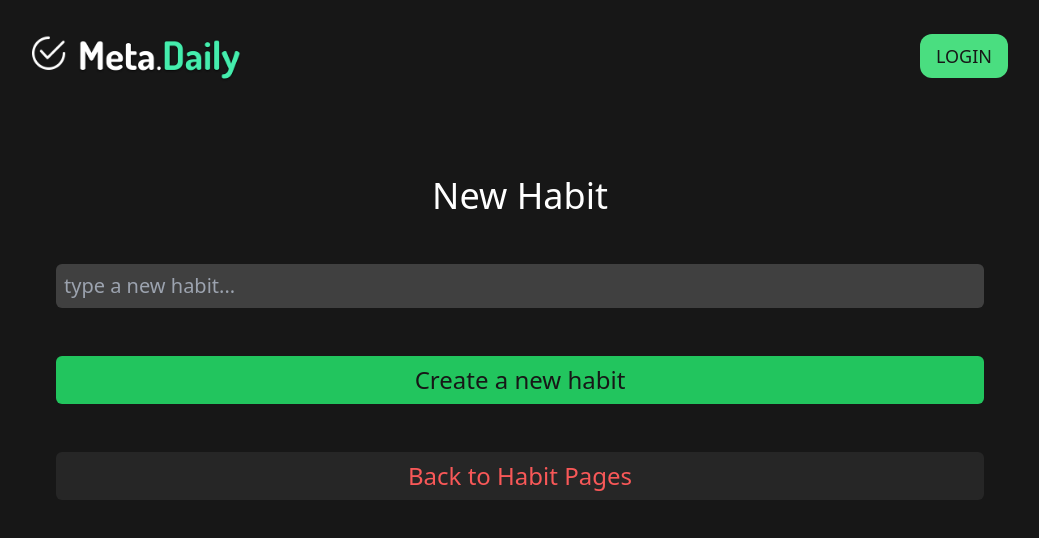
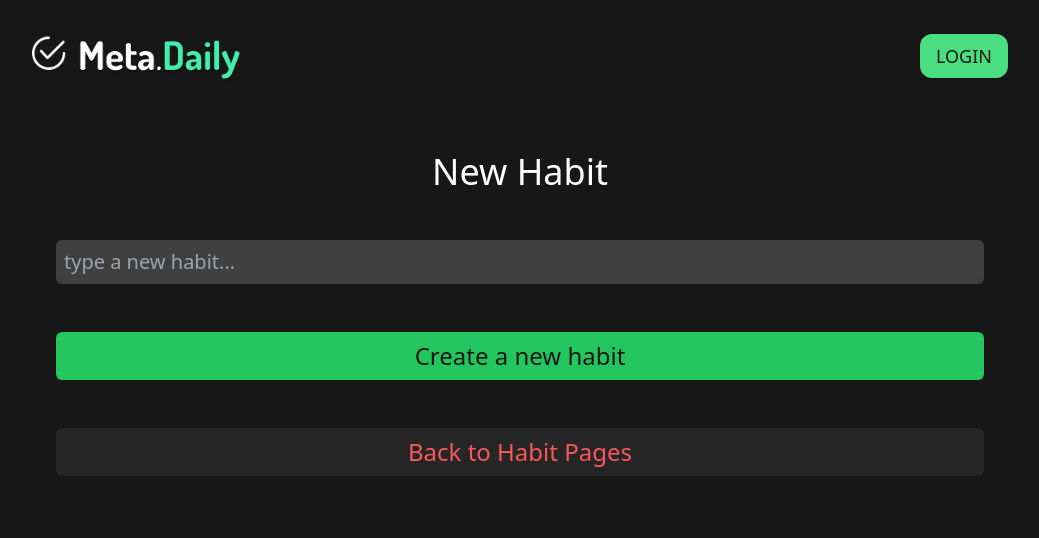
Before and after one commit to BmAlkes/metadaily, a Next.js app: page /newHabit in a window 1280 px wide. Shown: the top 538 px of the page, without its empty margins (120-1159 px from the left). Built offline with nearby package versions, Linux system fonts and the light colour scheme; no server answers.

Commit message:
fix:style

```diff
--- a/app/habits/page.tsx
+++ b/app/habits/page.tsx
@@ -90,7 +90,7 @@ const Habits = () => {
   };
 
   return (
-    <main className="container max-w-[1024px]   flex flex-col gap-8 px-4 pt-16 pb-8  mr-auto ml-auto ">
+    <main className="container max-w-[1024px]  flex flex-col gap-8 px-4 pt-10 pb-8  mr-auto ml-auto ">
       <h1 className="mt-5 text-3xl font-light text-white font-display text-center">
         Habits
       </h1>
--- a/app/newHabit/page.tsx
+++ b/app/newHabit/page.tsx
@@ -25,7 +25,7 @@ const NewHabit = () => {
   }
 
   return (
-    <main className="container ralative flex flex-col gap-8 max-w-[1024px] mr-auto ml-auto px-12 pt-16">
+    <main className="container ralative flex flex-col gap-8 max-w-[1024px] mr-auto ml-auto px-12 pt-10">
       <h1 className="text-center font-light text-4xl text-white font-display">
         New Habit
       </h1>
--- a/app/tracks/[id]/page.tsx
+++ b/app/tracks/[id]/page.tsx
@@ -73,7 +73,7 @@ const EditTask = ({ params: { id } }: EditTask) => {
   };
 
   return (
-    <main className="container max-w-[1024px]   flex flex-col gap-8 px-4 pt-16 pb-8  mr-auto ml-auto ">
+    <main className="container max-w-[1024px]   flex flex-col gap-8 px-4 pt-10 pb-8  mr-auto ml-auto ">
       <Card className=" w-full max-w-[850px] mr-auto ml-auto ">
         <CardHeader>
           <CardTitle>Edit Task</CardTitle>
--- a/app/tracks/page.tsx
+++ b/app/tracks/page.tsx
@@ -90,7 +90,7 @@ const Tracker = () => {
   };
 
   return (
-    <main className="container max-w-[1024px]   flex flex-col gap-8 px-4 pt-16 pb-8  mr-auto ml-auto ">
+    <main className="container max-w-[1024px]   flex flex-col gap-8 px-4 pt-10 pb-8  mr-auto ml-auto ">
       <h1 className="mt-5 text-3xl font-light text-white font-display text-center">
         Tracks Tasks
       </h1>
```
